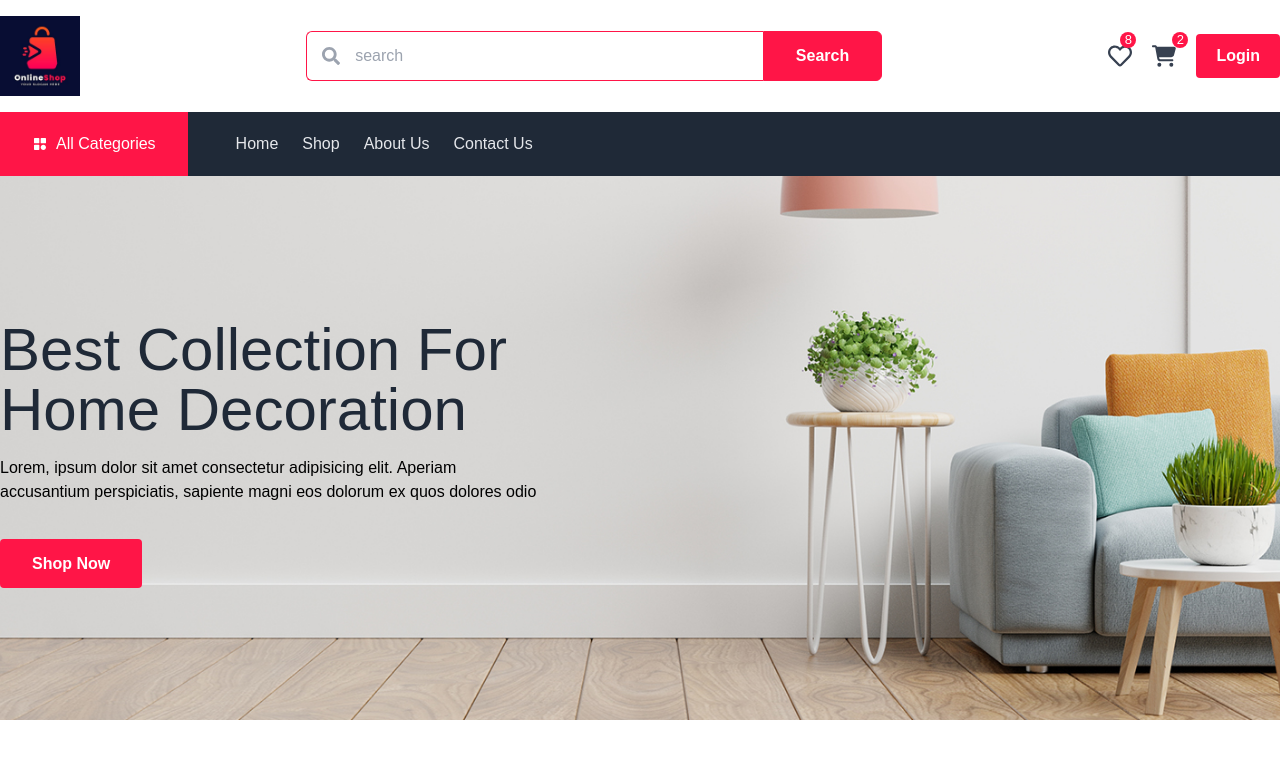
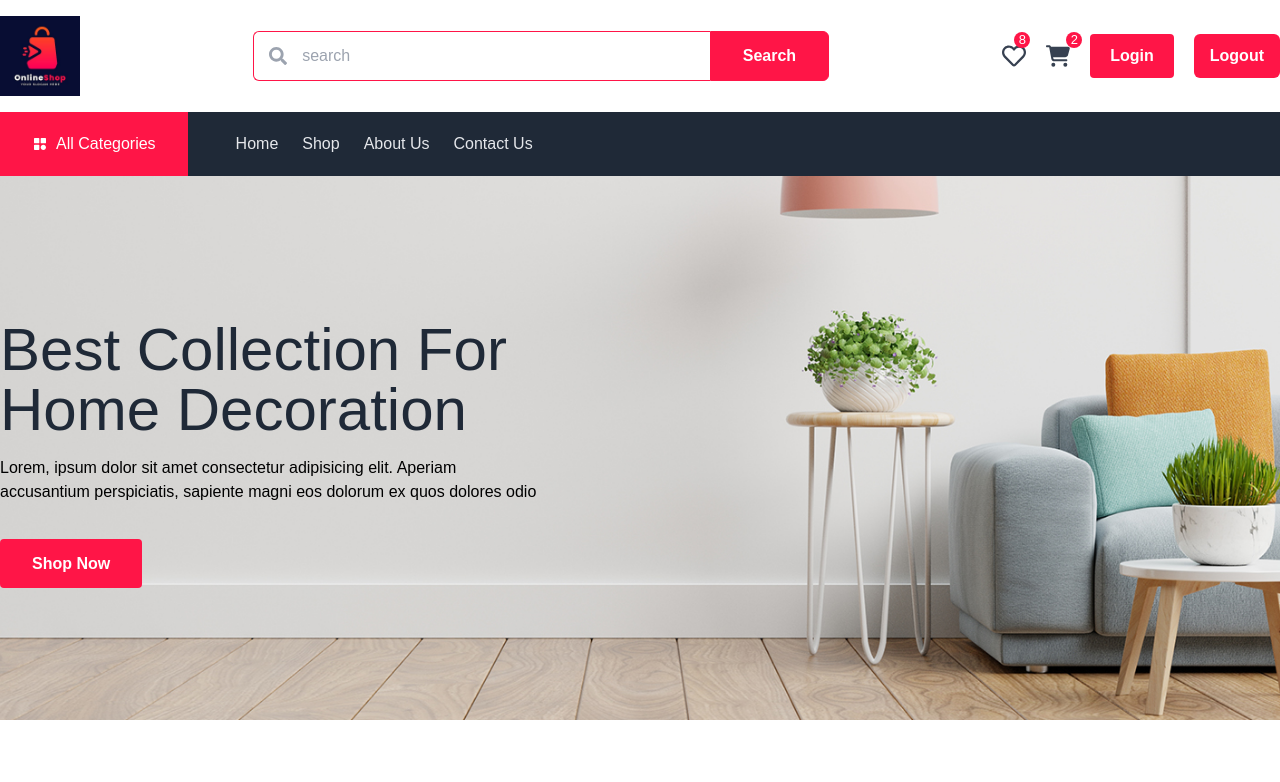
Before and after one commit to faysal-hossain11/e-commer-sofa, a Next.js app: page / in a window 1280 px wide. Shown: the top 782 px of the page. Built offline with nearby package versions, Linux system fonts and the light colour scheme; no server answers.

Commit message:
some update

```diff
--- a/components/Header.jsx
+++ b/components/Header.jsx
@@ -9,6 +9,7 @@ import { FaRegHeart } from "react-icons/fa";
 import { FaCartShopping } from "react-icons/fa6";
 import { BiSolidCategory } from "react-icons/bi";
 import { auth } from '@/auth';
+import Logout from './auth/Logout';
 const Header = async () => {
 
     const session = await auth();
@@ -67,6 +68,7 @@ const Header = async () => {
                             </Link >
                             )
                         }
+                        <Logout />
 
                     </div>
                 </div>
--- /dev/null
+++ b/components/auth/Logout.jsx
@@ -0,0 +1,15 @@
+"use client";
+import { signOut } from 'next-auth/react';
+import React from 'react';
+
+const Logout = () => {
+    return (
+        <button onClick={() => {
+            signOut({ callback: "http://localhost:3000"});
+        }} className='bg-primary py-[10px] px-4 rounded-md text-white font-semibold '>
+            Logout
+        </button>
+    );
+};
+
+export default Logout;
```
